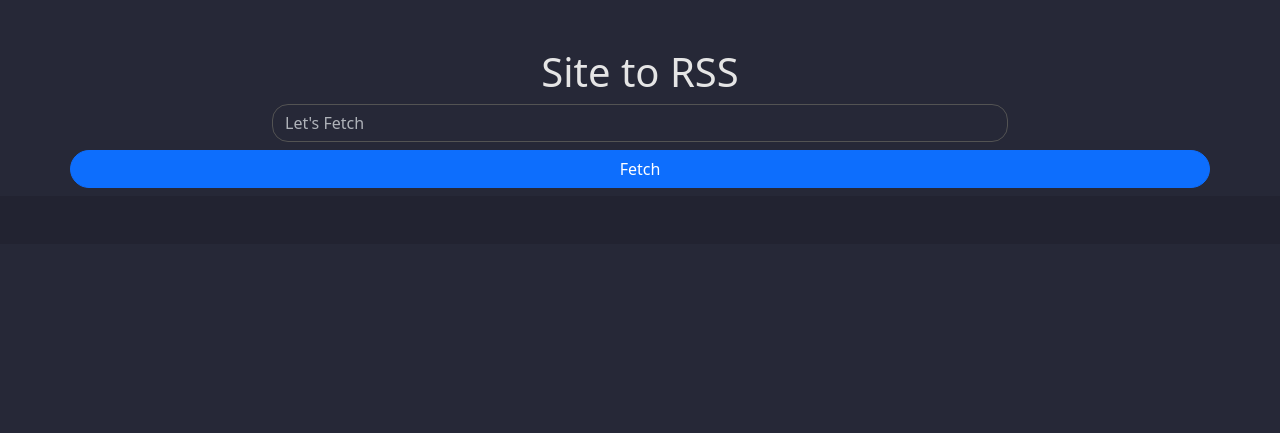
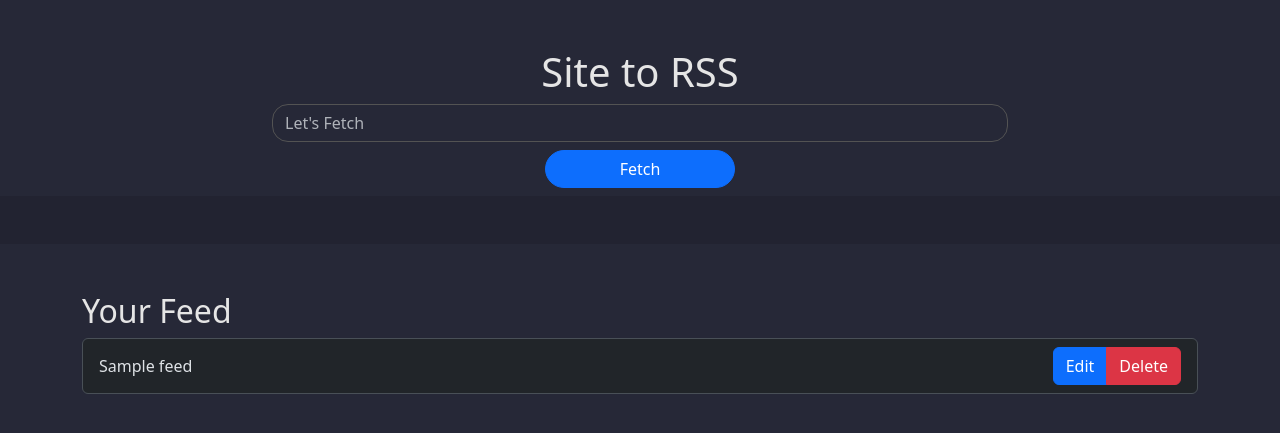
Before and after one commit to uysalibov/site-to-rss, a Python web app: template templates/index.html in a window 1280 px wide. Shown: the top 433 px of the page. Run offline with Jinja, Linux system fonts and the light colour scheme; the template is opened without the code that fills it: most values are stand-ins (such as "Sample title", 1, 10 or a date in 2020); some libraries are stand-ins or nearby versions.

Commit message:
update list feeds

```diff
--- a/templates/index.html
+++ b/templates/index.html
@@ -14,12 +14,107 @@
             </div>
         </div>
         <div class="row justify-content-center mt-2 mb-2">
-            <button class="btn btn-primary rounded-pill" type="submit">Fetch</button>
+            <button class="btn btn-primary rounded-pill col-md-2" type="submit">Fetch</button>
         </div>
     </form>
 
 </div>
 <div class="divider"></div>
 
+<div class="container mt-5">
+    <h2>Your Feed</h2>
+    <ul class="list-group">
+        {% for feed in feeds %}
+        <li class="list-group-item d-flex justify-content-between align-items-center">
+            <div class="data{{feed[0]}} align-items-left">
+                {{feed[1]}}
+            </div>
+            <div class="btn-group" role="group" aria-label="Item Actions">
+                <button type="button" class="btn btn-primary" data-bs-toggle="modal" data-bs-target="#editModal"
+                    onclick="editItem('{{feed[0]}}')">Edit</button>
+                <button type="button" class="btn btn-danger" onclick="deleteItem(this)">Delete</button>
+            </div>
+        </li>
+        {% endfor %}
+    </ul>
 </div>
+
+<!-- Edit Modal -->
+<div class="modal fade" id="editModal" tabindex="-1" aria-labelledby="editModalLabel" aria-hidden="true">
+    <div class="modal-dialog">
+        <div class="modal-content">
+            <div class="modal-header">
+                <h1 class="modal-title fs-5" id="editModalLabel">Edit Feed</h1>
+                <button type="button" class="btn-close" data-bs-dismiss="modal" aria-label="Close"></button>
+            </div>
+            <div class="modal-body">
+                <input type="text" class="form-control" id="rssId" hidden>
+                <div class="row g-3 mb-3">
+                    <label for="rssItem" class="form-label col-sm-3">Item:</label>
+                    <input type="text" class="form-control col" id="rssItem" placeholder="Enter edited item">
+                </div>
+                <div class="row g-3 mb-3">
+                    <label for="rssTitle" class="form-label col-sm-3">Title:</label>
+                    <input type="text" class="form-control col" id="rssTitle" placeholder="Enter edited item">
+                </div>
+                <div class="row g-3 mb-3">
+                    <label for="rssDescription" class="form-label col-sm-3">Description:</label>
+                    <input type="text" class="form-control col" id="rssDescription" placeholder="Enter edited item">
+                </div>
+                <div class="row g-3 mb-3">
+                    <label for="rssLink" class="form-label col-sm-3">Link:</label>
+                    <input type="text" class="form-control col" id="rssLink" placeholder="Enter edited item">
+                </div>
+                <div class="row g-3 mb-3">
+                    <label for="rssDate" class="form-label col-sm-3">Date:</label>
+                    <input type="text" class="form-control col" id="rssDate" placeholder="Enter edited item">
+                </div>
+            </div>
+            <div class="modal-footer">
+                <button type="button" class="btn btn-secondary" data-bs-dismiss="modal">Close</button>
+                <button type="button" class="btn btn-primary" onclick="saveChanges()">Save Changes</button>
+            </div>
+        </div>
+    </div>
+</div>
+<script>
+    async function editItem(item) {
+        await fetch("/database?id=" + item).then(res => res.json()).then(data => {
+            document.getElementById("rssId").value = data.data[0]
+            document.getElementById("rssItem").value = data.data[2]
+            document.getElementById("rssTitle").value = data.data[3]
+            document.getElementById("rssDescription").value = data.data[4]
+            document.getElementById("rssLink").value = data.data[5]
+            document.getElementById("rssDate").value = data.data[6]
+        })
+    }
+    async function deleteItem(button) {
+        var listItem = button.closest('li');
+        var id = listItem.children[0].attributes.class.value.split(" ")[0].slice(4)
+        await fetch("/database?id=" + id, {
+            "method": "delete",
+            "headers": {
+                "Content-Type": "application/json"
+            }
+        })
+        listItem.remove();
+    }
+    async function saveChanges() {
+        await fetch("/database", {
+            "method": "post", "body": JSON.stringify({
+                "id": document.getElementById("rssId").value,
+                "item": document.getElementById("rssItem").value,
+                "title": document.getElementById("rssTitle").value,
+                "description": document.getElementById("rssDescription").value,
+                "link": document.getElementById("rssLink").value,
+                "date": document.getElementById("rssDate").value,
+            }),
+            "headers": {
+                "Content-Type": "application/json"
+            }
+        })
+
+        $('#editModal').modal('hide');
+    }
+</script>
 {% endblock %}
```
